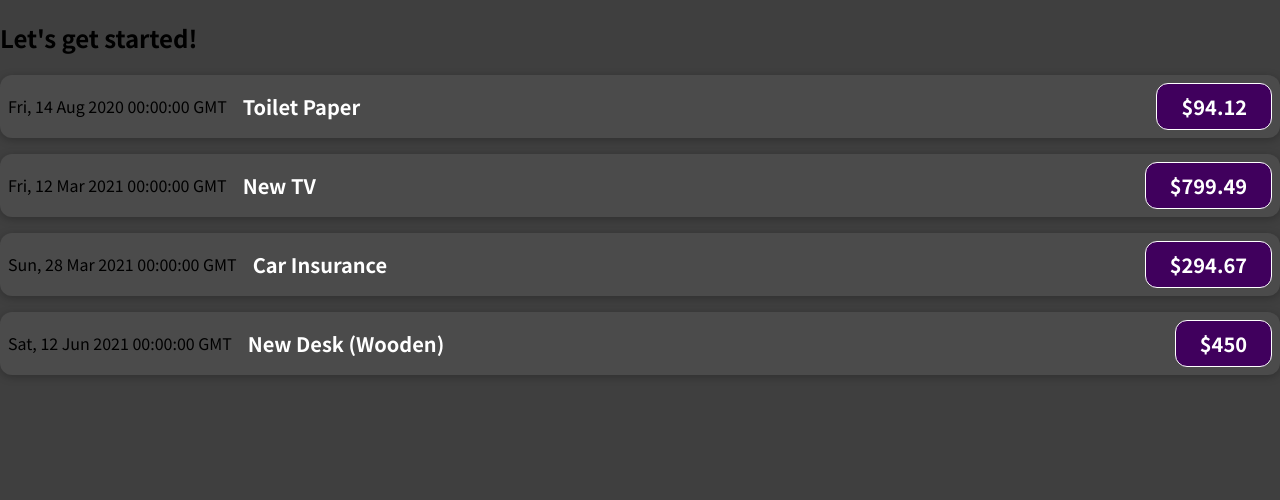
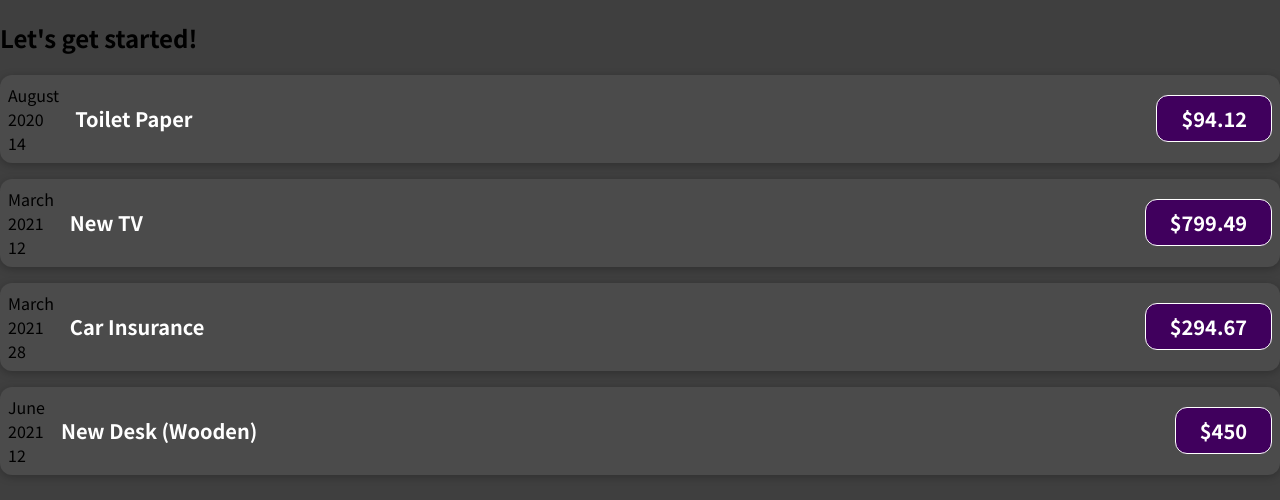
Before and after one commit to ashwinikumar01/expense-tracker-react, a JavaScript app: page / in a window 1280 px wide. Shown: the top 500 px of the page. Built offline with nearby package versions, Linux system fonts and the light colour scheme.

Commit message:
feat: date converted to readable format

```diff
--- a/src/components/ExpenseItem.js
+++ b/src/components/ExpenseItem.js
@@ -1,13 +1,17 @@
 import "./ExpenseItem.css";
 
 function ExpenseItem(props) {
-  // const expenseDate = new Date(2021, 2, 28);
-  // const expenseTitle = "Car Insurance";
-  // const expenseAmount = 294.67;
+  const month = props.date.toLocaleString("en-US", { month: "long" });
+  const day = props.date.toLocaleString("en-US", { day: "2-digit" });
+  const year = props.date.getFullYear();
 
   return (
     <div className="expense-item">
-      <div>{props.date.toUTCString()}</div>
+      <div>
+        <div>{month}</div>
+        <div>{year}</div>
+        <div>{day}</div>
+      </div>
       <div className="expense-item__description">
         <h2>{props.title}</h2>
         <div className="expense-item__price">${props.amount}</div>
```
